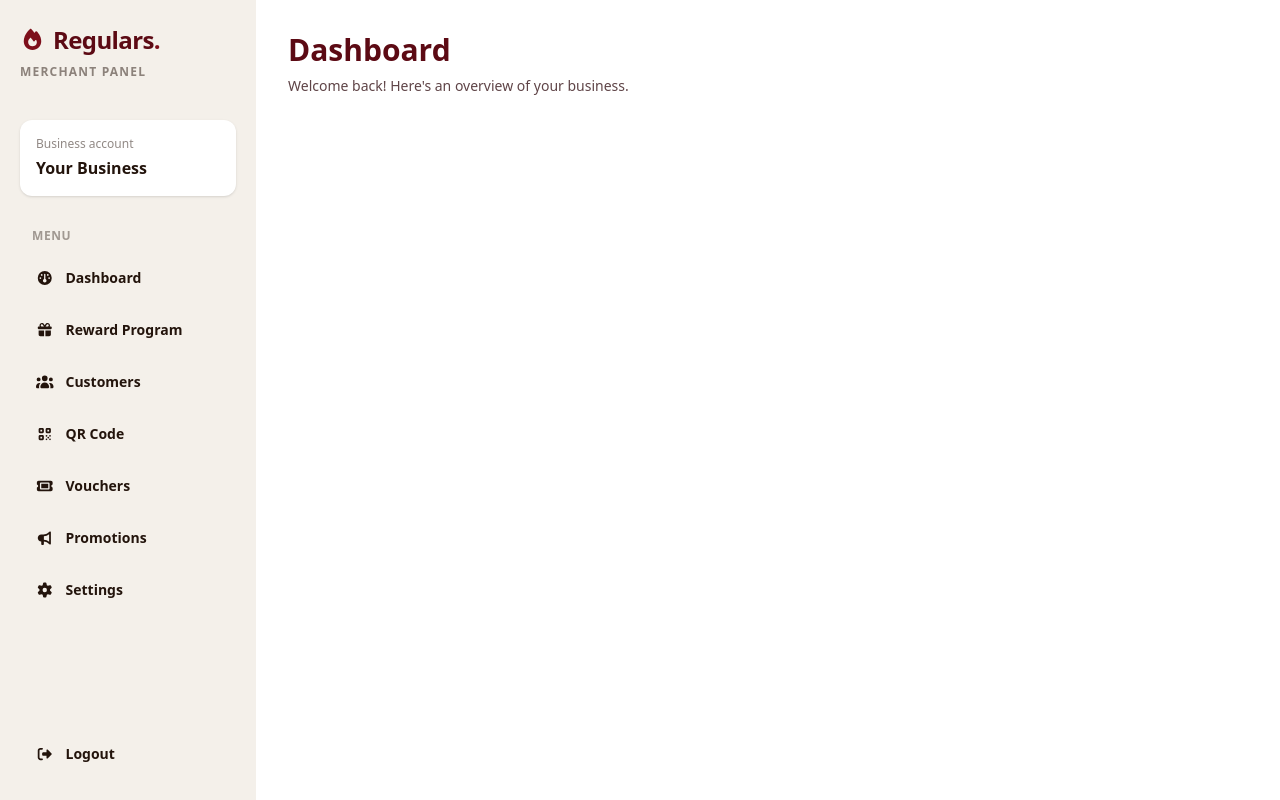
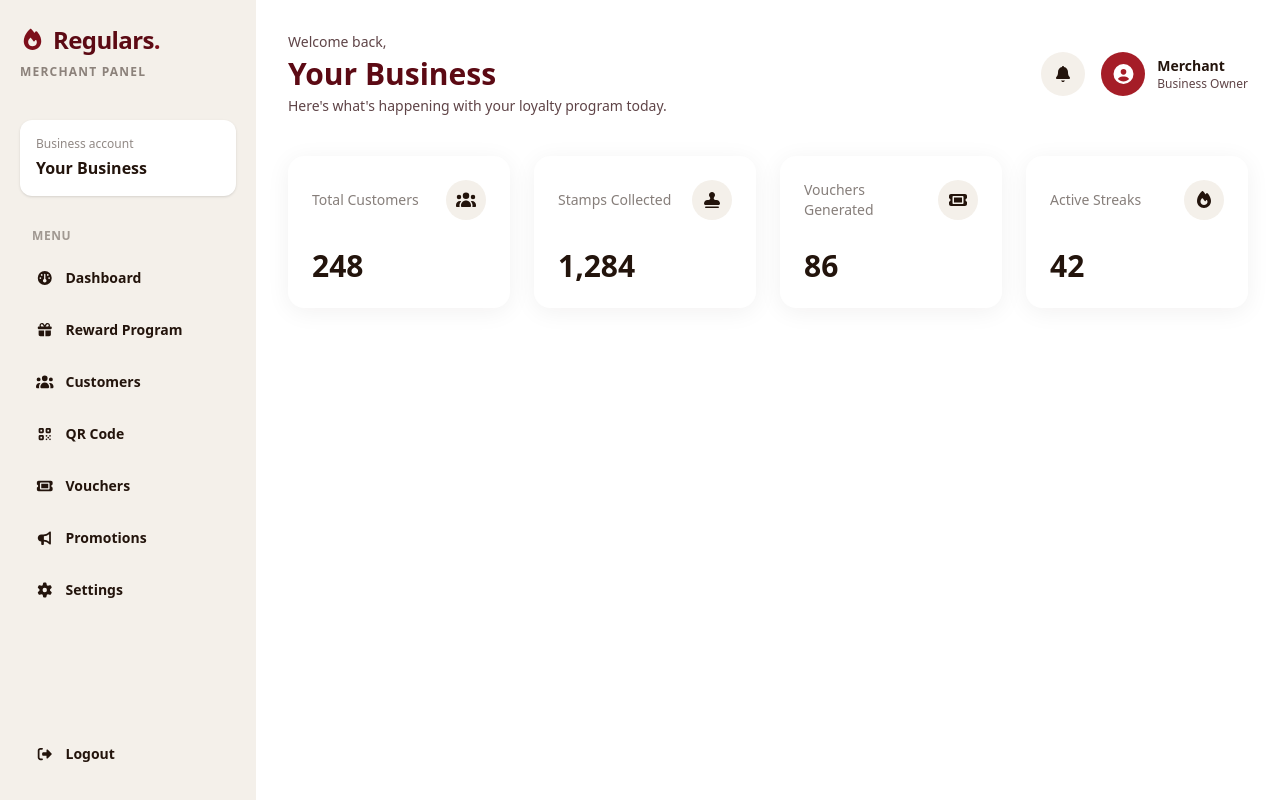
Before and after one commit to ashmitakhadka/Regulars, a React app in the folder frontend/: page /merchantdashboard in a window 1280 px wide. Built offline with nearby package versions, Linux system fonts and the light colour scheme; no server answers; the HTML template or start-up script is replaced by a standard one.

Commit message:
feat(merchant): add dashboard header and statistics

```diff
--- /dev/null
+++ b/frontend/src/components/merchant/DashboardHeader.jsx
@@ -0,0 +1,43 @@
+import { FontAwesomeIcon } from "@fortawesome/react-fontawesome";
+import { faBell, faUserCircle } from "@fortawesome/free-solid-svg-icons";
+
+export const DashboardHeader = () => {
+  return (
+    <header className="flex flex-col gap-4 sm:flex-row sm:items-center sm:justify-between">
+      {/* Welcome Message */}
+      <div>
+        <p className="text-sm font-medium text-ink-soft">Welcome back,</p>
+
+        <h1 className="mt-1 font-display text-2xl font-extrabold text-brand-900 sm:text-3xl">
+          Your Business
+        </h1>
+
+        <p className="mt-1 text-sm text-ink-soft">
+          Here's what's happening with your loyalty program today.
+        </p>
+      </div>
+
+      {/* Header Actions */}
+      <div className="flex items-center gap-4">
+        <button
+          type="button"
+          aria-label="Notifications"
+          className="flex h-11 w-11 items-center justify-center rounded-full bg-[#F4F0EA] text-[#23140C] transition hover:bg-[#EAE2D8]"
+        >
+          <FontAwesomeIcon icon={faBell} />
+        </button>
+
+        <div className="flex items-center gap-3">
+          <div className="flex h-11 w-11 items-center justify-center rounded-full bg-[#A51D27] text-white">
+            <FontAwesomeIcon icon={faUserCircle} size="lg" />
+          </div>
+
+          <div>
+            <p className="text-sm font-bold text-[#23140C]">Merchant</p>
+            <p className="text-xs text-ink-soft">Business Owner</p>
+          </div>
+        </div>
+      </div>
+    </header>
+  );
+};
--- /dev/null
+++ b/frontend/src/components/merchant/DashboardStats.jsx
@@ -0,0 +1,41 @@
+import { FontAwesomeIcon } from "@fortawesome/react-fontawesome";
+import {
+  faUsers,
+  faStamp,
+  faTicket,
+  faFire,
+} from "@fortawesome/free-solid-svg-icons";
+
+const stats = [
+  { label: "Total Customers", value: "248", icon: faUsers },
+  { label: "Stamps Collected", value: "1,284", icon: faStamp },
+  { label: "Vouchers Generated", value: "86", icon: faTicket },
+  { label: "Active Streaks", value: "42", icon: faFire },
+];
+
+export const DashboardStats = () => {
+  return (
+    <section className="mt-10 grid grid-cols-1 gap-6 sm:grid-cols-2 xl:grid-cols-4">
+      {stats.map((stat) => (
+        <div
+          key={stat.label}
+          className="rounded-2xl bg-white p-6 shadow-[0_4px_24px_rgba(35,20,12,0.06)]"
+        >
+          <div className="flex items-center justify-between">
+            <p className="text-sm font-medium text-[#23140C]/55">
+              {stat.label}
+            </p>
+
+            <div className="flex h-10 w-10 items-center justify-center rounded-full bg-[#F4F0EA] text-[#23140C]">
+              <FontAwesomeIcon icon={stat.icon} />
+            </div>
+          </div>
+
+          <h2 className="mt-7 font-display text-3xl font-bold text-[#23140C]">
+            {stat.value}
+          </h2>
+        </div>
+      ))}
+    </section>
+  );
+};
--- a/frontend/src/pages/merchant/MerchantDashboard.jsx
+++ b/frontend/src/pages/merchant/MerchantDashboard.jsx
@@ -1,4 +1,6 @@
 import MerchantSidebar from "../../components/merchant/MerchantSidebar";
+import { DashboardHeader } from "../../components/merchant/DashboardHeader";
+import { DashboardStats } from "../../components/merchant/DashboardStats";
 
 export const MerchantDashboard = () => {
   return (
@@ -8,13 +10,8 @@ export const MerchantDashboard = () => {
 
       {/* Main Content */}
       <main className="flex-1 p-6 sm:p-8">
-        <h1 className="font-display text-3xl font-extrabold text-brand-900">
-          Dashboard
-        </h1>
-
-        <p className="mt-2 text-sm text-ink-soft">
-          Welcome back! Here's an overview of your business.
-        </p>
+        <DashboardHeader />
+        <DashboardStats />
       </main>
     </div>
   );
```
